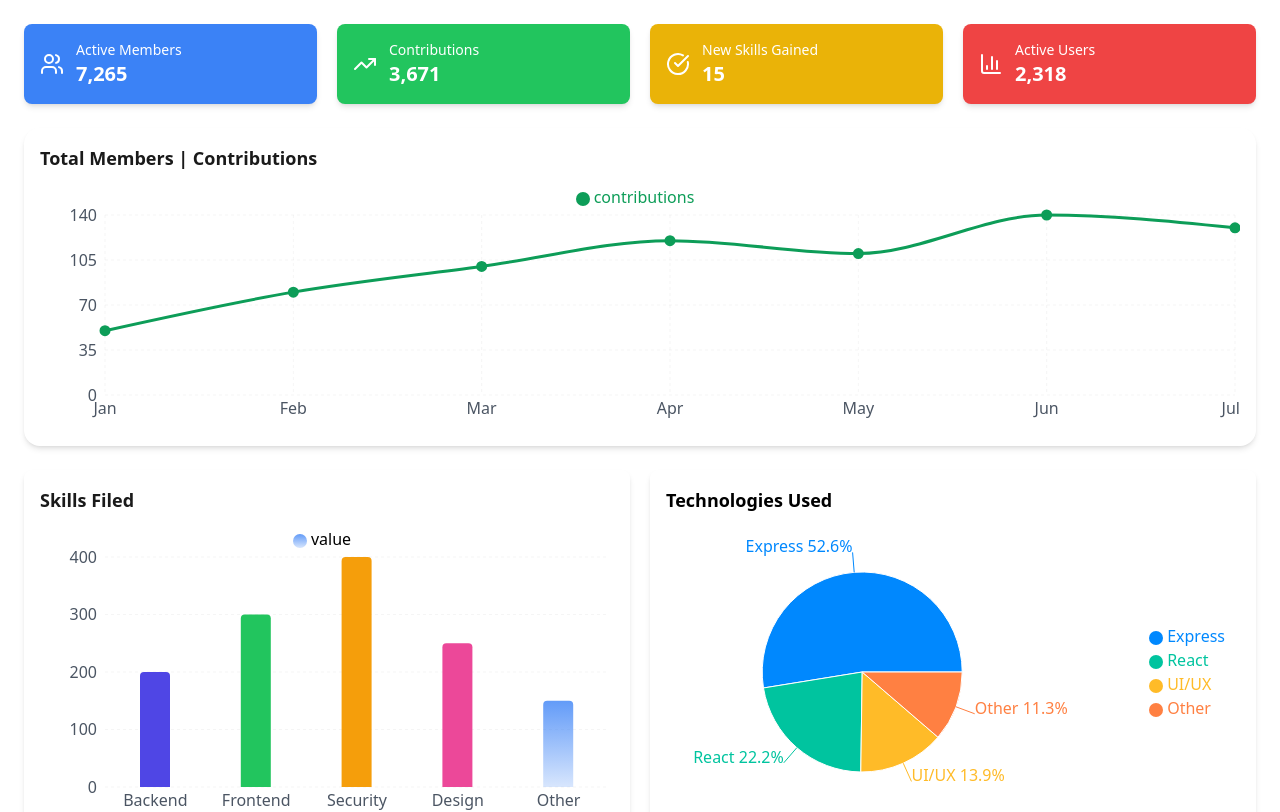
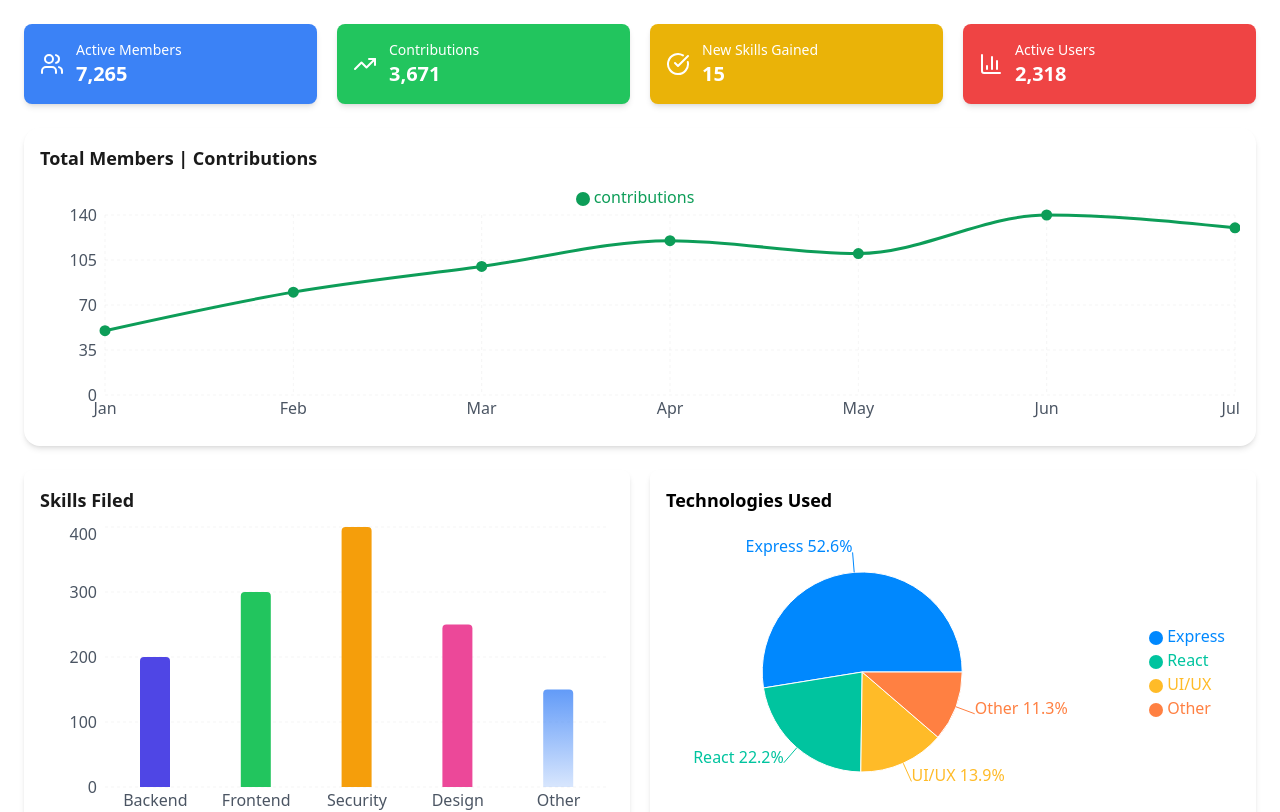
Before and after one commit to Alilo2005/GDG-HACK-FRONTEND, a Next.js app in the folder gdg-hack-frontend/: page /dashboard in a window 1280 px wide. Shown: the top 812 px of the page. Built offline with nearby package versions, Linux system fonts and the light colour scheme.

Commit message:
feat: remove Legend from BarChartComponent for cleaner visualization; adjust imports accordingly

```diff
--- a/gdg-hack-frontend/src/app/components/BarChartComponent.tsx
+++ b/gdg-hack-frontend/src/app/components/BarChartComponent.tsx
@@ -1,5 +1,5 @@
 import React from 'react';
-import { BarChart, Bar, XAxis, YAxis, Tooltip, ResponsiveContainer, CartesianGrid, Legend } from 'recharts';
+import { BarChart, Bar, XAxis, YAxis, Tooltip, ResponsiveContainer, CartesianGrid } from 'recharts';
 
 interface BarChartProps {
   title: string;
@@ -38,9 +38,6 @@ const BarChartComponent: React.FC<BarChartProps> = ({ title, data }) => {
             cursor={{ fill: "rgba(0,0,0,0.1)" }}
           />
 
-          {/* Legend for better clarity */}
-          <Legend verticalAlign="top" height={30} iconType="circle" />
-
           {/* Define the Gradient for the Bars */}
           <defs>
             <linearGradient id="blueGradient" x1="0" y1="0" x2="0" y2="1">
```
